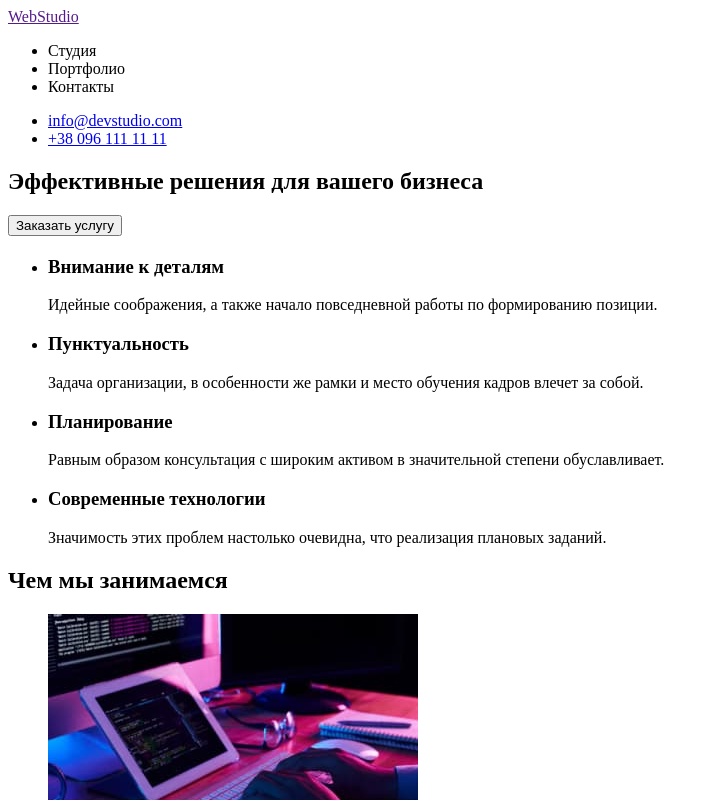
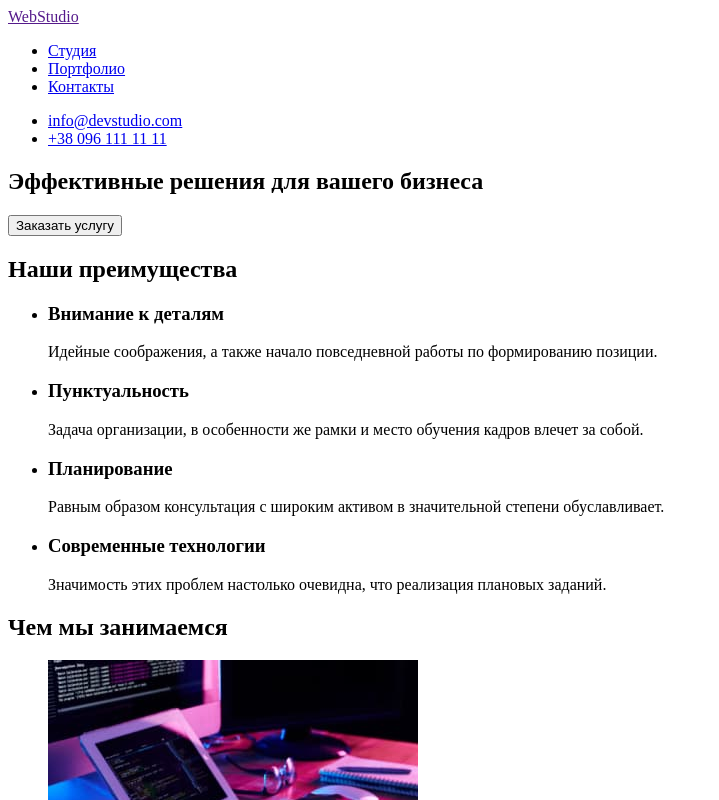
Before and after one commit to Rekhlytskyi/goit-markup-hw-01, a plain HTML site: page index.html in a window 1280 px wide. Shown: the top 800 px of the page, without its empty margins (0-719 px from the left). Drawn offline with Linux system fonts and the light colour scheme.

Commit message:
homework1_amended
With corrections according to mentor's feedback

```diff
--- a/index.html
+++ b/index.html
@@ -11,9 +11,9 @@
       <a href="">WebStudio</a>
       <nav>
         <ul>
-          <li><a href="#"></a>Студия</li>
-          <li><a href="#"></a>Портфолио</li>
-          <li><a href="#"></a>Контакты</li>
+          <li><a href="#">Студия</a></li>
+          <li><a href="#">Портфолио</a></li>
+          <li><a href="#">Контакты</a></li>
         </ul>
       </nav>
       <ul>
@@ -29,7 +29,7 @@
       </section>
 
       <section>
-        <h2></h2>
+        <h2>Наши преимущества</h2>
         <ul>
           <li>
             <h3>Внимание к деталям</h3>
@@ -140,9 +140,11 @@
     </main>
 
     <footer>
-      <a href="№">WebStudio</a>
+      <a href="#">WebStudio</a>
       <address>
-        <p>г. Киев, пр-т Леси Украинки, 26</p>
+        <a href="https://goo.gl/maps/tpaRSA4jknoYASsn6"
+          >г. Киев, пр-т Леси Украинки, 26</a
+        >
         <ul>
           <li><a href="mailto:info@devstudio.com">info@devstudio.com</a></li>
           <li><a href="tel:+380961111111">+38 096 111 11 11</a></li>
```
